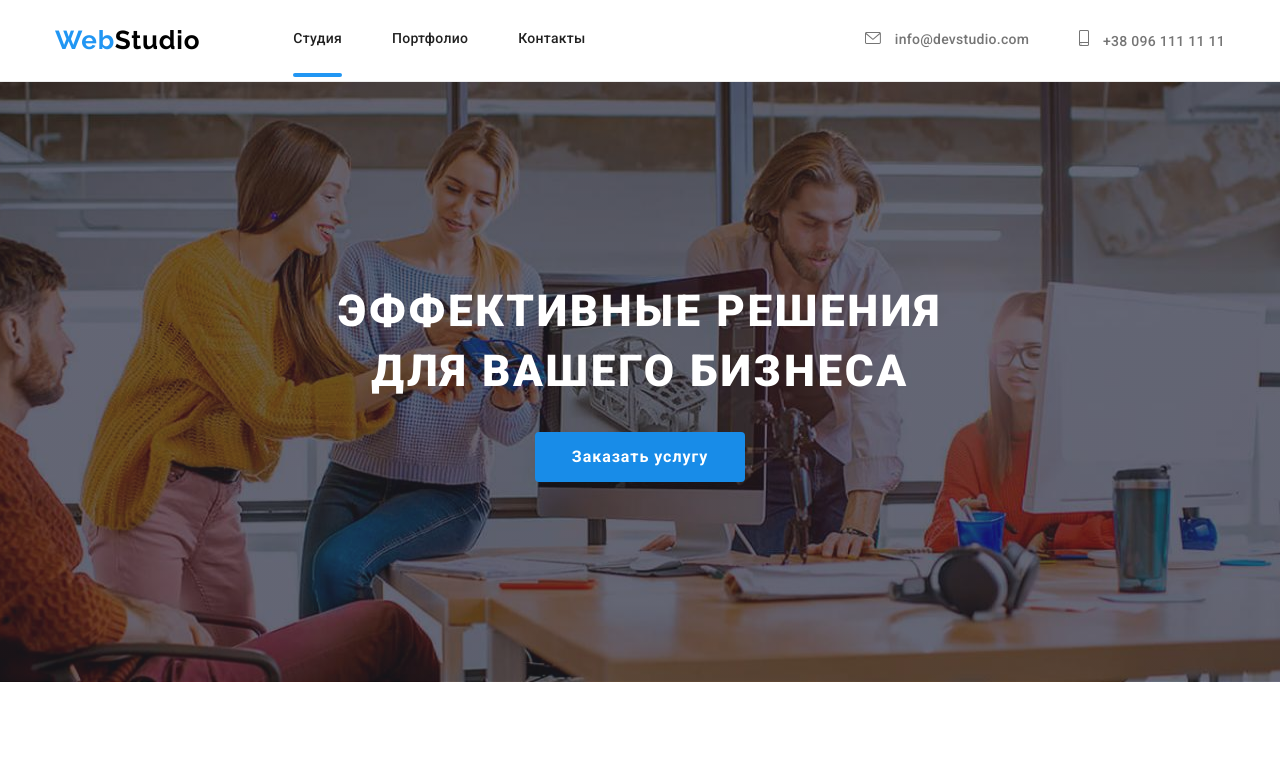
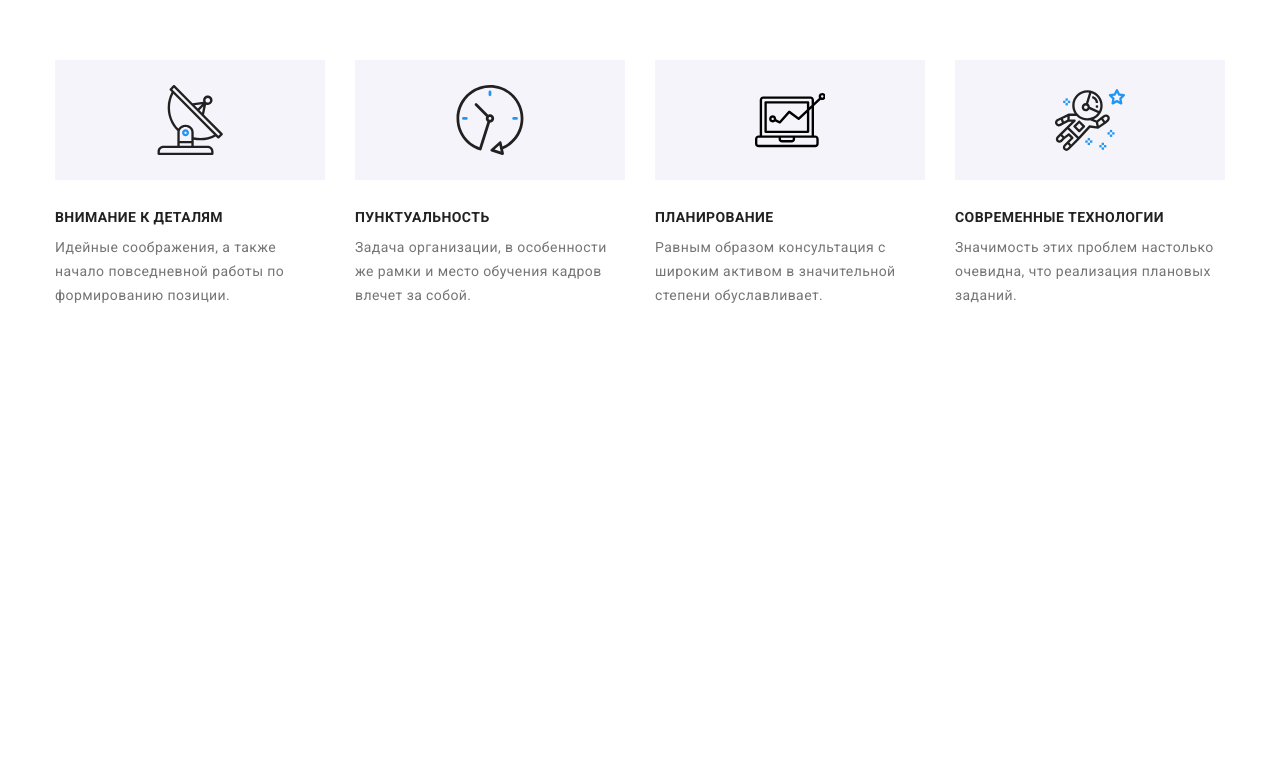
Before and after one commit to Maryna-Horb/goit-markup-hw-08, a plain HTML site: page index.html in a window 1280 px wide. Shown: the top 773 px of the page. Drawn offline with nearby package versions, Linux system fonts and the light colour scheme.

Commit message:
about-us

```diff
--- a/index.html
+++ b/index.html
@@ -13,7 +13,7 @@
     <link rel="stylesheet" href="./css/main.min.css" />
 </head>
 <body>
-    <header class="header section">
+    <!-- <header class="header section">
         <div class="container container-header">
          <nav class="header-nav">
                 <a href class="header-nav__link-logo">Web<span class="header-nav__logo">Studio</span></a>
@@ -42,16 +42,16 @@
                 </li>
             </ul>
         </div>
-    </header>
+    </header> -->
     <main>
-            <section class="hero section">
+            <!-- <section class="hero section">
                 <div class=" container container-hero">
                     <h1 class="hero__title">Эффективные решения <br> для вашего бизнеса</h1>
                     <button class="hero__button" type="button" data-modal-open>
                         Заказать услугу
                     </button>
                 </div>
-            </section>
+            </section>     -->
             <section class="about-us section">
                 <div class=" container container-about-us">
                     <h2 hidden>о нас</h2>
@@ -98,7 +98,7 @@
                     </ul>
                 </div>
             </section>
-            <section class="activities section">
+            <!-- <section class="activities section">
                 <div class=" container container-activities">
                     <h2 class="activities__title">Чем мы занимаемся</h2>
                     <ul class="activities__list">
@@ -122,8 +122,8 @@
                         </li>
                     </ul>
                 </div>
-            </section>
-            <section class="our-team section">
+            </section> -->
+            <!-- <section class="our-team section">
                 <div class=" container container-our-team">
                     <h2 class="our-team__title">Наша команда</h2>
                     <ul class="our-team-list">
@@ -278,8 +278,8 @@
                         </li>
                     </ul>
                 </div>
-            </section>
-            <section class="regular-customers section">
+            </section>     -->
+            <!-- <section class="regular-customers section">
                 <div class="container container-regular-customers">
                     <h2 class="regular-customers__title">Постоянные клиенты</h2>
                     <ul class="regular-customers__list list">
@@ -327,9 +327,9 @@
                         </li>
                     </ul>
                 </div>
-            </section>
+            </section>  -->
     </main>
-    <footer class="footer section">
+    <!-- <footer class="footer section">
         <div class=" container container-footer">
           <h2 hidden>контакты</h2>
             <div class="logo">
@@ -392,7 +392,7 @@
                 </section>
         </div>
 
-    </footer>
+    </footer> -->
     <div class="backdrop is-hidden" data-modal>
         <div class="modal">
             <button type="button" class="modal__close" data-modal-close>
--- a/sass/components/_container.scss
+++ b/sass/components/_container.scss
@@ -1,6 +1,15 @@
 .container {
-  width: 1200px;
+  width: 100%;
   padding-left: 15px;
   padding-right: 15px;
   margin: 0 auto;
+  @media screen and (min-width: 480px) {
+    width: 480px;
+  }
+  @media screen and (min-width: 768px) {
+    width: 768px;
+  }
+  @media screen and (min-width: 1200px) {
+    width: 1200px;
+  }
 }
--- a/sass/components/_section.scss
+++ b/sass/components/_section.scss
@@ -1,5 +1,7 @@
 .section {
   margin: 0 auto;
-  padding-top: 94px;
-  padding-bottom: 94px;
+  padding-top: 60px;
+  padding-bottom: 60px;
+  // padding-top: 94px;
+  // padding-bottom: 94px;
 }
--- a/sass/layout/_about.scss
+++ b/sass/layout/_about.scss
@@ -1,7 +1,3 @@
-.container-about-us {
-  display: flex;
-  flex-direction: column;
-}
 .about-us__icon {
   content: "";
   display: block;
@@ -15,29 +11,53 @@
 .about-us__icon-about-us {
   display: inline;
   align-content: center;
-  margin: 25px 100px;
+  margin: 25px 140px;
   width: 70px;
   height: 70px;
+  @media screen and (min-width: 480px) {
+    margin: 25px 190px;
+  }
+  @media screen and (min-width: 768px) {
+    margin: 25px 142px;
+  }
+  @media screen and (min-width: 1200px) {
+    margin: 25px 100px;
+  }
 }
 .about-us__title {
   margin-top: 0;
   margin-bottom: 10px;
- @include font(14px, 700, 1.14, 0.03em);
+  @include font(14px, 700, 1.14, 0.03em);
   text-transform: uppercase;
   color: var(--grey-color);
+  @media screen and (min-width: 480px) {
+    text-align: center;
+  }
+  @media screen and (min-width: 768px) {
+    text-align: start;
+  }
 }
 .about-us__list {
-  display: flex;
-  flex-direction: row;
+  margin-bottom: -30px;
+
+  @media screen and (min-width: 768px) {
+    display: flex;
+    flex-wrap: wrap;
+    margin-left: -30px;
+  }
 }
 .about-us__item {
-  flex-basis: calc((100% - 90px) / 4);
-  margin-right: 30px;
-  &:nth-child(4n) {
-    margin-right: 0px;
+  // flex-basis: calc((100% - 90px) / 4);
+  margin-bottom: 30px;
+  @media screen and (min-width: 768px) {
+    margin-left: 30px;
+    flex-basis: calc(100% / 2 - 30px);
+  }
+  @media screen and (min-width: 768px) {
+    margin-left: 30px;
+    flex-basis: calc(100% / 4 - 30px);
   }
 }
-
 .about-us__text {
   margin: 0 auto;
   @include font(14px, 400, 1.71, 0.03em);
```
Also changed, not shown: portfolio.html (+6 -6 lines), css/main.css, css/main.min.css, 2 other files.
